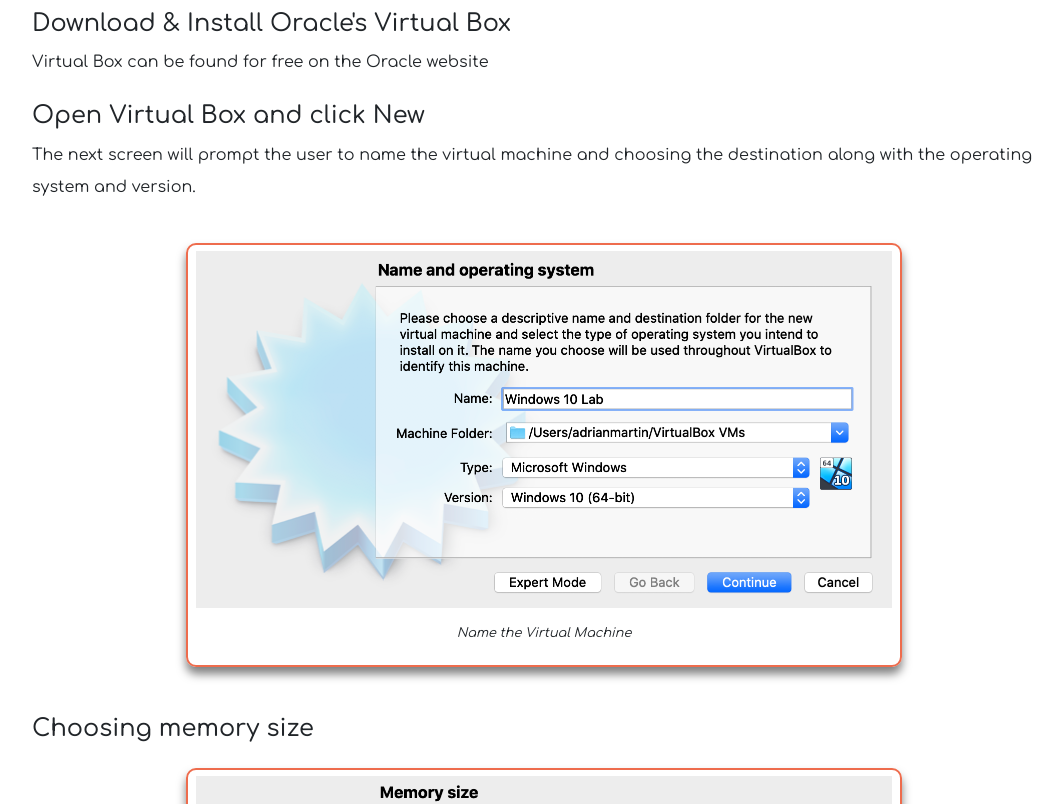
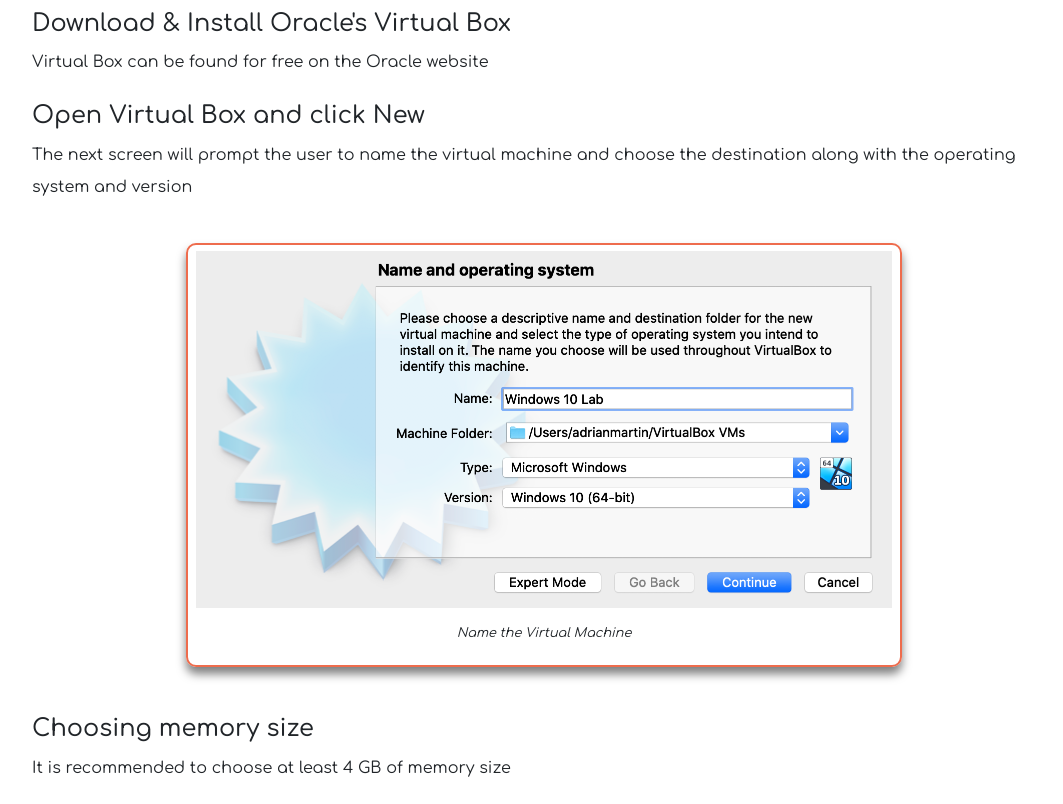
Before and after one commit to adrian-em94/portfolio_web, a React (Create React App) app: page /VirtualBox in a window 1280 px wide. Shown: the part 440-1244 px from the top of the page, without its empty margins (96-1159 px from the left). Built offline with nearby package versions, Linux system fonts and the light colour scheme.

Commit message:
cleaning up code

```diff
--- a/src/components/VirtualBoxSection.js
+++ b/src/components/VirtualBoxSection.js
@@ -11,20 +11,31 @@
 import Option2 from '../images/Option2.png'
 
 
-const addingInfo = (heading, text, ImageObject, ImageSrc, ImageText, ImageAlt) => {
+const addingInfo = (heading, text, ImageSrc, ImageText, ImageAlt) => {
     return (
-        <div>
+        <>
             <h4>{heading}</h4>
             <p>{text}</p>
             <div className='image_with_caption'>
                 <ImageItem src={ImageSrc} text={ImageText} alt={ImageAlt}/>
             </div>
-        </div>
+        </>
     )
 }
 
+const VirtualBoxSection = () => {
+    const InitialSetup = addingInfo("Open Virtual Box and click New",
+                                    "The next screen will prompt the user to name the virtual machine "+
+                                    "and choose the destination along with the operating system and version",
+                                    VMName,
+                                    "Name the Virtual Machine",
+                                    "A prompt askign the user to name the virtual machine and choose the destiantion and version")
 
-function VirtualBoxSection() {
+    const MemorySize = addingInfo("Choosing memory size",
+                                    "It is recommended to choose at least 4 GB of memory size",
+                                    VMMemorySize,
+                                    "Choose desired memory size",
+                                    "A prompt asking the user to choose the memory size for the virtual machine")
     return (
         <div className="bg_white">
             <div className='template_container'>
@@ -46,29 +57,8 @@
 
                 <p>Virtual Box can be found for free on the Oracle website</p>
 
-                <h4>Open Virtual Box and click New</h4>
-
-                <p>The next screen will prompt the user to name the virtual machine
-                    and choosing the destination along with the operating system and version.
-                </p>
-
-                <div className='image_with_caption'>
-                    <ImageItem
-                        src={VMName}
-                        text="Name the Virtual Machine"
-                        alt='A prompt askign the user to name the virtual machine and choose the destiantion and version'
-                    />
-                </div>
-
-                <h4>Choosing memory size</h4>
-
-                <div className='image_with_caption'>
-                    <ImageItem
-                        src={VMMemorySize}
-                        text="Choose desired memory size"
-                        alt='A prompt asking the user to choose the memory size for the virtual machine'
-                    />
-                </div>
+                {InitialSetup}
+                {MemorySize}
 
                 <p>Click radio button "<strong>Create a virtual hard disk now</strong>"</p>
 
```
Also changed, not shown: 1 other file (tests, documents, lock files or other folders).
